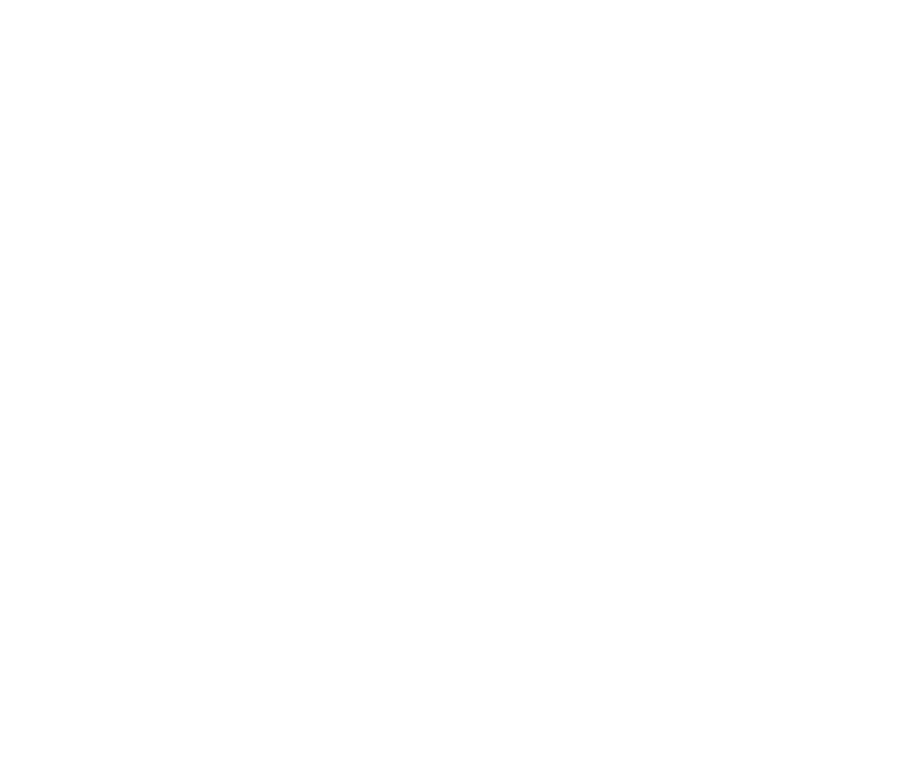
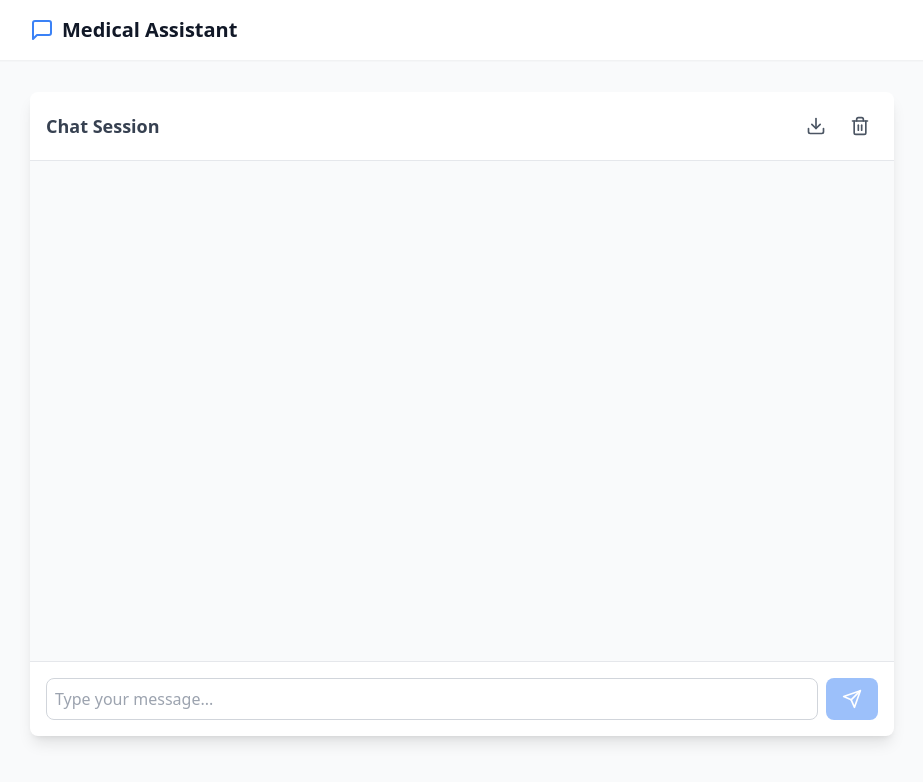
Before and after one commit to AI-QuantumMind/NeuroView, a React (Vite) app: page /chat in a window 1280 px wide. Before the commit this address had no page. Shown: the top 782 px of the page, without its empty margins (178-1101 px from the left). Built offline with nearby package versions, Linux system fonts and the light colour scheme.

Commit message:
Add AIChat

```diff
--- /dev/null
+++ b/src/AIChat.jsx
@@ -0,0 +1,26 @@
+import React from 'react';
+import { MessageSquare } from 'lucide-react';
+import { ChatProvider } from './context/ChatContext';
+import { ChatInterface } from './components/ChatInterface';
+
+function AIChat() {
+  return (
+    <ChatProvider>
+      <div className="min-h-screen bg-gray-50">
+        <header className="bg-white shadow-sm">
+          <div className="max-w-4xl mx-auto px-4 py-4">
+            <div className="flex items-center space-x-2">
+              <MessageSquare className="text-blue-500" size={24} />
+              <h1 className="text-xl font-semibold text-gray-900">Medical Assistant</h1>
+            </div>
+          </div>
+        </header>
+        <main className="max-w-4xl mx-auto px-4 py-8">
+          <ChatInterface />
+        </main>
+      </div>
+    </ChatProvider>
+  );
+}
+
+export default AIChat;
--- a/src/App.jsx
+++ b/src/App.jsx
@@ -2,6 +2,7 @@
 import { BrowserRouter as Router, Routes, Route } from "react-router-dom";
 import MRIDashboard from "./MRIDashboard";
 import AboutUs from "./AboutUs";
+import ChatInterface from "./AIChat";
 
 function App() {
   return (
@@ -9,6 +10,7 @@
       <Routes>
         <Route path="/" element={<MRIDashboard />} />
         <Route path="/about" element={<AboutUs />} />
+        <Route path ="/chat" element={<ChatInterface />} />
       </Routes>
     </Router>
   );
--- /dev/null
+++ b/src/components/ChatInput.jsx
@@ -0,0 +1,47 @@
+import React, { useState } from 'react';
+import PropTypes from 'prop-types';
+import { Send } from 'lucide-react';
+
+export const ChatInput = ({ onSendMessage, disabled }) => {
+  const [message, setMessage] = useState('');
+
+  const handleSend = () => {
+    if (message.trim()) {
+      onSendMessage(message.trim());
+      setMessage('');
+    }
+  };
+
+  const handleKeyPress = (e) => {
+    if (e.key === 'Enter' && !e.shiftKey) {
+      e.preventDefault();
+      handleSend();
+    }
+  };
+
+  return (
+    <div className="flex gap-2 p-4 border-t border-gray-200">
+      <textarea
+        className="flex-1 resize-none rounded-lg border border-gray-300 p-2 focus:outline-none focus:ring-2 focus:ring-blue-500"
+        placeholder="Type your message..."
+        rows={1}
+        value={message}
+        onChange={(e) => setMessage(e.target.value)}
+        onKeyPress={handleKeyPress}
+        disabled={disabled}
+      />
+      <button
+        className="bg-blue-500 text-white rounded-lg px-4 py-2 hover:bg-blue-600 disabled:opacity-50 disabled:cursor-not-allowed"
+        onClick={handleSend}
+        disabled={disabled || !message.trim()}
+      >
+        <Send size={20} />
+      </button>
+    </div>
+  );
+};
+
+ChatInput.propTypes = {
+  onSendMessage: PropTypes.func.isRequired,
+  disabled: PropTypes.bool,
+};
--- /dev/null
+++ b/src/components/ChatInterface.jsx
@@ -0,0 +1,76 @@
+import React from 'react';
+import { Download, Trash2 } from 'lucide-react';
+import { useChat } from '../context/ChatContext';
+import { ChatMessage } from './ChatMessage';
+import { ChatInput } from './ChatInput';
+import { LoadingIndicator } from './LoadingIndicator';
+
+export const ChatInterface = () => {
+  const { messages, addMessage, clearChat, isLoading, setIsLoading } = useChat();
+
+  const handleSendMessage = async (content) => {
+    addMessage(content, 'user');
+    setIsLoading(true);
+
+    try {
+      // Simulate API call - Replace with actual API integration
+      const response = await new Promise((resolve) =>
+        setTimeout(() => resolve({ data: { response: "This is a simulated response. Replace with actual API integration." }}), 1000)
+      );
+      addMessage(response.data.response, 'bot');
+    } catch (error) {
+      addMessage("Sorry, I'm having trouble connecting to the server. Please try again later.", 'bot');
+    } finally {
+      setIsLoading(false);
+    }
+  };
+
+  const exportChat = () => {
+    const chatContent = messages
+      .map((msg) => `${msg.sender.toUpperCase()} (${new Date(msg.timestamp).toLocaleString()}): ${msg.content}`)
+      .join('\n\n');
+
+    const blob = new Blob([chatContent], { type: 'text/plain' });
+    const url = URL.createObjectURL(blob);
+    const a = document.createElement('a');
+    a.href = url;
+    a.download = `chat-export-${new Date().toISOString().split('T')[0]}.txt`;
+    document.body.appendChild(a);
+    a.click();
+    document.body.removeChild(a);
+    URL.revokeObjectURL(url);
+  };
+
+  return (
+    <div className="bg-white rounded-lg shadow-lg overflow-hidden">
+      <div className="flex justify-between items-center p-4 border-b border-gray-200">
+        <h2 className="text-lg font-semibold text-gray-700">Chat Session</h2>
+        <div className="flex space-x-2">
+          <button
+            onClick={exportChat}
+            className="p-2 text-gray-600 hover:text-blue-500 transition-colors"
+            title="Export chat"
+          >
+            <Download size={20} />
+          </button>
+          <button
+            onClick={clearChat}
+            className="p-2 text-gray-600 hover:text-red-500 transition-colors"
+            title="Clear chat"
+          >
+            <Trash2 size={20} />
+          </button>
+        </div>
+      </div>
+
+      <div className="h-[500px] overflow-y-auto p-4 bg-gray-50">
+        {messages.map((message) => (
+          <ChatMessage key={message.id} message={message} />
+        ))}
+        {isLoading && <LoadingIndicator />}
+      </div>
+
+      <ChatInput onSendMessage={handleSendMessage} disabled={isLoading} />
+    </div>
+  );
+};
--- /dev/null
+++ b/src/components/ChatMessage.jsx
@@ -0,0 +1,32 @@
+import React from 'react';
+import PropTypes from 'prop-types';
+
+export const ChatMessage = ({ message }) => {
+  const isBot = message.sender === 'bot';
+
+  return (
+    <div className={`flex ${isBot ? 'justify-start' : 'justify-end'} mb-4`}>
+      <div
+        className={`max-w-[70%] rounded-lg px-4 py-2 ${
+          isBot
+            ? 'bg-blue-100 text-blue-900'
+            : 'bg-blue-500 text-white'
+        }`}
+      >
+        <p className="text-sm">{message.content}</p>
+        <span className="text-xs opacity-75 block mt-1">
+          {new Date(message.timestamp).toLocaleTimeString()}
+        </span>
+      </div>
+    </div>
+  );
+};
+
+ChatMessage.propTypes = {
+  message: PropTypes.shape({
+    id: PropTypes.string.isRequired,
+    content: PropTypes.string.isRequired,
+    sender: PropTypes.oneOf(['user', 'bot']).isRequired,
+    timestamp: PropTypes.instanceOf(Date).isRequired,
+  }).isRequired,
+};
--- /dev/null
+++ b/src/components/LoadingIndicator.jsx
@@ -0,0 +1,15 @@
+import React from 'react';
+
+export const LoadingIndicator = () => {
+  return (
+    <div className="flex justify-start mb-4">
+      <div className="bg-blue-100 rounded-lg px-4 py-2">
+        <div className="flex space-x-2">
+          <div className="w-2 h-2 bg-blue-500 rounded-full animate-bounce" style={{ animationDelay: '0s' }} />
+          <div className="w-2 h-2 bg-blue-500 rounded-full animate-bounce" style={{ animationDelay: '0.2s' }} />
+          <div className="w-2 h-2 bg-blue-500 rounded-full animate-bounce" style={{ animationDelay: '0.4s' }} />
+        </div>
+      </div>
+    </div>
+  );
+};
--- /dev/null
+++ b/src/context/ChatContext.jsx
@@ -0,0 +1,41 @@
+import React, { createContext, useContext, useState } from 'react';
+import PropTypes from 'prop-types';
+
+const ChatContext = createContext(undefined);
+
+export const ChatProvider = ({ children }) => {
+  const [messages, setMessages] = useState([]);
+  const [isLoading, setIsLoading] = useState(false);
+
+  const addMessage = (content, sender) => {
+    const newMessage = {
+      id: Date.now().toString(),
+      content,
+      sender,
+      timestamp: new Date(),
+    };
+    setMessages((prev) => [...prev, newMessage]);
+  };
+
+  const clearChat = () => {
+    setMessages([]);
+  };
+
+  return (
+    <ChatContext.Provider value={{ messages, addMessage, clearChat, isLoading, setIsLoading }}>
+      {children}
+    </ChatContext.Provider>
+  );
+};
+
+ChatProvider.propTypes = {
+  children: PropTypes.node.isRequired,
+};
+
+export const useChat = () => {
+  const context = useContext(ChatContext);
+  if (context === undefined) {
+    throw new Error('useChat must be used within a ChatProvider');
+  }
+  return context;
+};
```
Also changed, not shown: package.json (+8 -7 lines), 1 other file (tests, documents, lock files or other folders).
